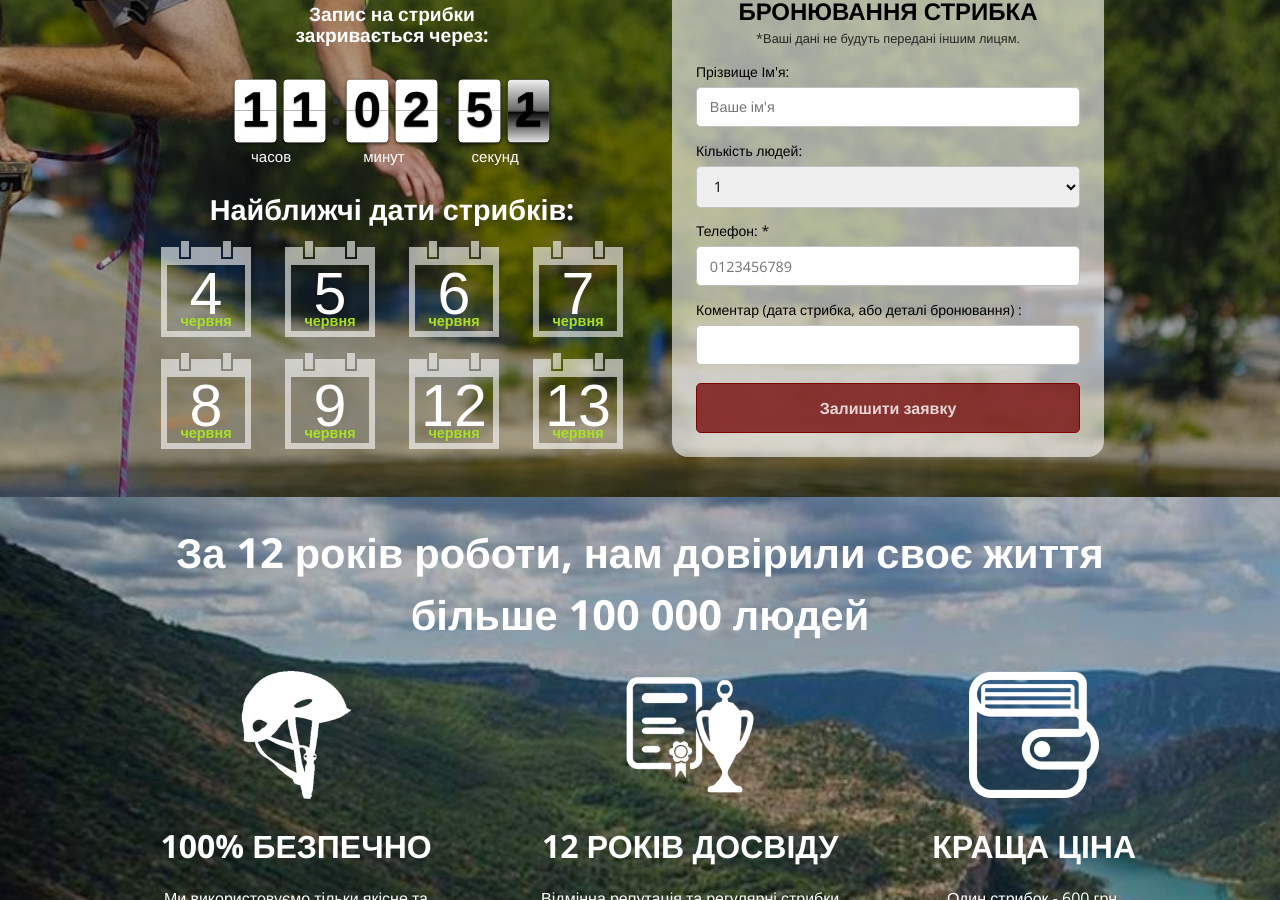
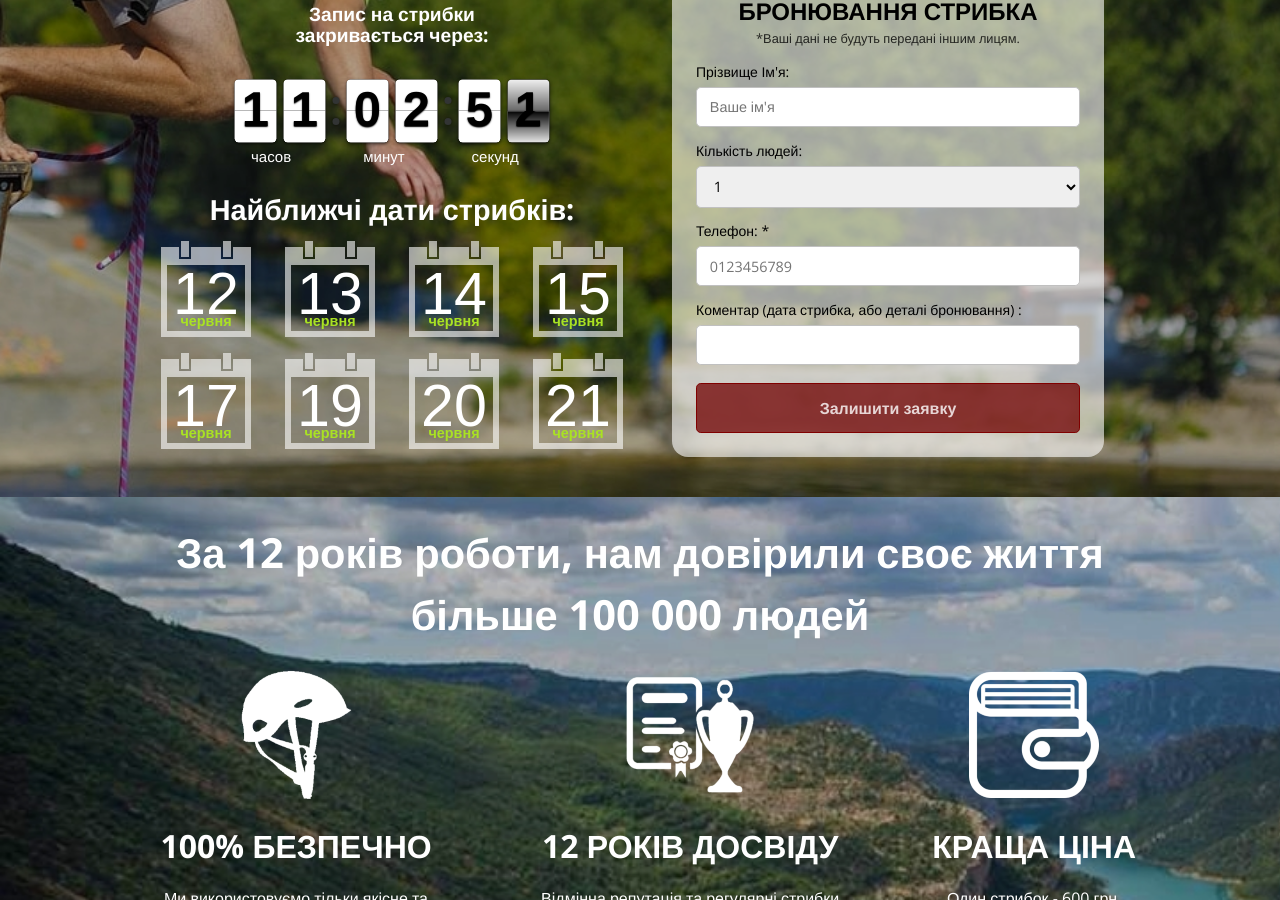
Before and after one commit to Andreyfilko/go-jump, a Jekyll site: the page built from index.md, in a window 1280 px wide and 900 px high, scrolled down 499 px. Built offline with Jekyll 4.4.1, drawn with Linux system fonts in a browser that asks for light colours; some web fonts are replaced; some of the changed text lies outside the part shown.

Commit message:
Update _config.yml

```diff
--- a/_config.yml
+++ b/_config.yml
@@ -35,11 +35,11 @@
 theme: jekyll-theme-cayman
 
 dates:
-  - 2024-06-04
-  - 2024-06-05
-  - 2024-06-06
-  - 2024-06-07
-  - 2024-06-08
-  - 2024-06-09
   - 2024-06-12
   - 2024-06-13
+  - 2024-06-14
+  - 2024-06-15
+  - 2024-06-17
+  - 2024-06-19
+  - 2024-06-20
+  - 2024-06-21
```
